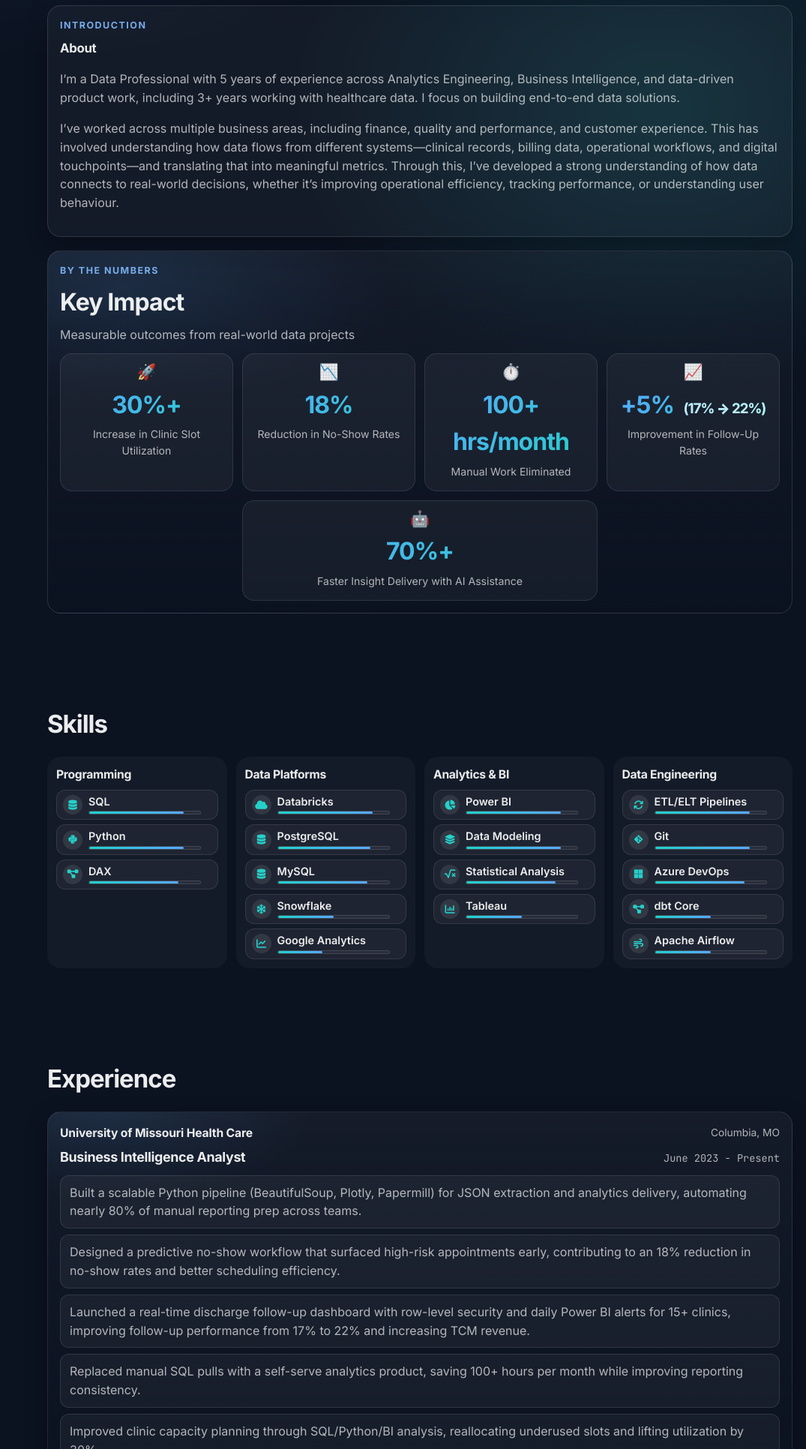
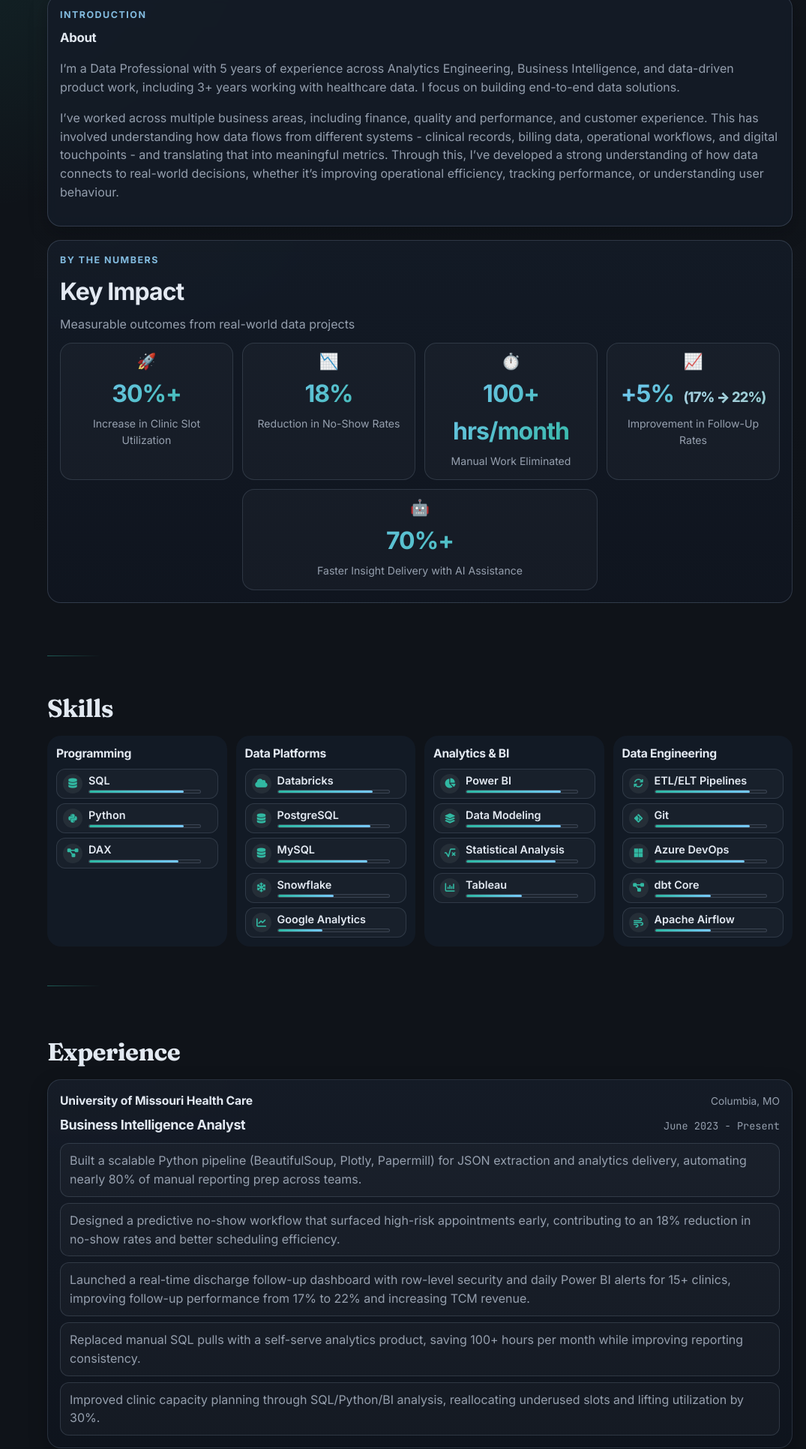
Before and after one commit to mohity667/.github.io, a plain HTML site: page index.html in a window 1280 px wide. Shown: the part 868-2800 px from the top of the page at 75% size, without its empty margins (205-1280 px from the left). Drawn offline with Linux system fonts and the light colour scheme.

Commit message:
Add files via upload

```diff
--- a/index.html
+++ b/index.html
@@ -33,7 +33,7 @@
     <link rel="preconnect" href="https://fonts.googleapis.com" />
     <link rel="preconnect" href="https://fonts.gstatic.com" crossorigin />
     <link
-      href="https://fonts.googleapis.com/css2?family=Inter:wght@400;500;600;700&family=JetBrains+Mono:wght@400;600&display=swap"
+      href="https://fonts.googleapis.com/css2?family=Fraunces:opsz,wght@9..144,600;9..144,700&family=Inter:wght@400;500;600;700&family=JetBrains+Mono:wght@400;600&display=swap"
       rel="stylesheet"
     />
 
@@ -137,7 +137,7 @@
                 I’m a Data Professional with 5 years of experience across Analytics Engineering, Business Intelligence, and data-driven product work, including 3+ years working with healthcare data. I focus on building end-to-end data solutions.
               </p>
               <p class="muted">
-                I’ve worked across multiple business areas, including finance, quality and performance, and customer experience. This has involved understanding how data flows from different systems—clinical records, billing data, operational workflows, and digital touchpoints—and translating that into meaningful metrics. Through this, I’ve developed a strong understanding of how data connects to real-world decisions, whether it’s improving operational efficiency, tracking performance, or understanding user behaviour.
+                I’ve worked across multiple business areas, including finance, quality and performance, and customer experience. This has involved understanding how data flows from different systems - clinical records, billing data, operational workflows, and digital touchpoints - and translating that into meaningful metrics. Through this, I’ve developed a strong understanding of how data connects to real-world decisions, whether it’s improving operational efficiency, tracking performance, or understanding user behaviour.
               </p>
             </article>
 
@@ -465,6 +465,10 @@
                   common KPI questions by ~70% and cut routine analyst requests by ~40%.
                 </p>
               </div>
+              <div class="project-proof">
+                <p class="project-proof-value">70%+</p>
+                <p class="project-proof-label">faster KPI insight delivery</p>
+              </div>
               <div class="project-tags" aria-label="Tech stack tags">
                 <span class="tag">Python</span>
                 <span class="tag">Streamlit</span>
@@ -490,6 +494,10 @@
                   Automated raw-to-mart data flows with validation checks, improving
                   refresh reliability to 90%+ and reducing manual pipeline effort by 60%.
                 </p>
+              </div>
+              <div class="project-proof">
+                <p class="project-proof-value">90%+</p>
+                <p class="project-proof-label">refresh reliability at scale</p>
               </div>
               <div class="project-tags" aria-label="Tech stack tags">
                 <span class="tag">Airflow 3</span>
@@ -517,6 +525,10 @@
                   A capacity and utilization analysis workflow to identify underused
                   slots and reallocate scheduling templates—lifting utilization by 30%.
                 </p>
+              </div>
+              <div class="project-proof">
+                <p class="project-proof-value">30%</p>
+                <p class="project-proof-label">clinic slot utilization increase</p>
               </div>
               <div class="project-tags" aria-label="Tech stack tags">
                 <span class="tag">SQL</span>
--- a/style.css
+++ b/style.css
@@ -7,24 +7,26 @@
 :root {
   --font-sans: "Inter", system-ui, -apple-system, Segoe UI, Roboto, Helvetica,
     Arial, "Apple Color Emoji", "Segoe UI Emoji";
+  --font-display: "Fraunces", Georgia, Cambria, "Times New Roman", serif;
   --font-mono: "JetBrains Mono", ui-monospace, SFMono-Regular, Menlo, Monaco,
     Consolas, "Liberation Mono", "Courier New", monospace;
 
-  /* Analytics-inspired palette: ink + teal/cyan */
-  --bg: #0b1220;
-  --bg-elev: rgba(255, 255, 255, 0.06);
-  --bg-elev-2: rgba(255, 255, 255, 0.1);
-  --text: rgba(255, 255, 255, 0.92);
-  --muted: rgba(255, 255, 255, 0.68);
-  --faint: rgba(255, 255, 255, 0.5);
-  --border: rgba(255, 255, 255, 0.12);
+  /* 2026 refresh palette: graphite + teal + ice + violet */
+  --bg: #0f1319;
+  --bg-elev: rgba(246, 249, 255, 0.035);
+  --bg-elev-2: rgba(246, 249, 255, 0.07);
+  --text: rgba(240, 246, 255, 0.94);
+  --muted: rgba(200, 211, 227, 0.72);
+  --faint: rgba(172, 186, 206, 0.52);
+  --border: rgba(146, 165, 190, 0.24);
 
-  --accent: #25d0c9;
-  --accent-2: #5aa7ff;
-  --accent-ink: #041819;
+  --accent: #31b8a2;
+  --accent-2: #7ac8f7;
+  --accent-3: #9b8df4;
+  --accent-ink: #052019;
 
-  --shadow: 0 12px 50px rgba(0, 0, 0, 0.35);
-  --shadow-soft: 0 10px 30px rgba(0, 0, 0, 0.25);
+  --shadow: 0 18px 60px rgba(3, 6, 12, 0.45);
+  --shadow-soft: 0 8px 24px rgba(3, 6, 12, 0.28);
 
   --radius: 18px;
   --radius-sm: 12px;
@@ -52,21 +54,35 @@ body {
   margin: 0;
   font-family: var(--font-sans);
   color: var(--text);
-  background: radial-gradient(
-      1200px 800px at 20% 10%,
-      rgba(90, 167, 255, 0.14),
-      transparent 55%
-    ),
-    radial-gradient(
-      900px 700px at 85% 20%,
-      rgba(37, 208, 201, 0.14),
-      transparent 55%
-    ),
-    linear-gradient(180deg, var(--bg), var(--bg));
+  background:
+    radial-gradient(1200px 720px at 82% 8%, rgba(122, 200, 247, 0.1), transparent 58%),
+    radial-gradient(900px 620px at 8% 16%, rgba(49, 184, 162, 0.1), transparent 56%),
+    linear-gradient(180deg, #0f1319, #0f1319);
   line-height: 1.55;
   -webkit-font-smoothing: antialiased;
   -moz-osx-font-smoothing: grayscale;
   text-rendering: optimizeLegibility;
+}
+
+body::before {
+  content: "";
+  position: fixed;
+  inset: 0;
+  pointer-events: none;
+  opacity: 0.18;
+  background-image:
+    linear-gradient(rgba(122, 200, 247, 0.04) 1px, transparent 1px),
+    linear-gradient(90deg, rgba(122, 200, 247, 0.04) 1px, transparent 1px);
+  background-size: 34px 34px;
+  mask-image: radial-gradient(circle at 50% 25%, black 35%, transparent 78%);
+  z-index: 0;
+}
+
+main,
+.site-header,
+.footer {
+  position: relative;
+  z-index: 1;
 }
 
 img {
@@ -122,7 +138,7 @@ textarea {
   z-index: 100;
   backdrop-filter: blur(14px);
   -webkit-backdrop-filter: blur(14px);
-  background: color-mix(in srgb, var(--bg) 72%, transparent);
+  background: color-mix(in srgb, #111822 78%, transparent);
   border-bottom: 1px solid var(--border);
 }
 
@@ -229,14 +245,37 @@ textarea {
   position: relative;
 }
 
+.section::before {
+  content: "";
+  position: absolute;
+  top: 0;
+  left: 18px;
+  width: 72px;
+  height: 1px;
+  background: linear-gradient(90deg, var(--accent), transparent);
+  opacity: 0.45;
+}
+
+#about.section,
+#projects.section {
+  background: linear-gradient(180deg, rgba(255, 255, 255, 0.012), transparent);
+}
+
+#skills .container,
+#experience .container {
+  width: min(1180px, calc(100% - 2 * 18px));
+}
+
 .section-head {
   margin-bottom: 18px;
 }
 
 .section-title {
   margin: 0;
+  font-family: var(--font-display);
   font-size: clamp(1.35rem, 1.1rem + 1.2vw, 2.1rem);
-  letter-spacing: -0.03em;
+  letter-spacing: -0.02em;
+  line-height: 1.12;
 }
 
 .section-subtitle {
@@ -302,9 +341,10 @@ textarea {
 
 .hero-title {
   margin: 0;
+  font-family: var(--font-display);
   font-size: clamp(2.1rem, 1.5rem + 4vw, 3.5rem);
-  letter-spacing: -0.04em;
-  line-height: 1.05;
+  letter-spacing: -0.02em;
+  line-height: 1.08;
 }
 
 .hero-title-sub {
@@ -444,16 +484,16 @@ textarea {
 
 .card {
   border: 1px solid var(--border);
-  background: var(--bg-elev);
+  background: color-mix(in srgb, #131a24 90%, transparent);
   border-radius: var(--radius);
   padding: 16px;
   box-shadow: var(--shadow-soft);
 }
 
 .glass {
-  background: color-mix(in srgb, var(--bg-elev) 65%, transparent);
-  backdrop-filter: blur(12px);
-  -webkit-backdrop-filter: blur(12px);
+  background: color-mix(in srgb, #141c27 88%, transparent);
+  backdrop-filter: blur(6px);
+  -webkit-backdrop-filter: blur(6px);
 }
 
 .card-title {
@@ -640,16 +680,9 @@ textarea {
 .impact-panel {
   border: 1px solid var(--border);
   border-radius: var(--radius);
-  background: linear-gradient(
-      180deg,
-      color-mix(in srgb, var(--bg-elev) 75%, transparent),
-      color-mix(in srgb, var(--bg) 90%, transparent)
-    ),
-    radial-gradient(
-      520px 220px at 10% 10%,
-      rgba(90, 167, 255, 0.14),
-      transparent 70%
-    );
+  background:
+    linear-gradient(180deg, rgba(19, 27, 38, 0.92), rgba(16, 22, 32, 0.9)),
+    radial-gradient(500px 220px at 8% 0%, rgba(122, 200, 247, 0.1), transparent 72%);
   padding: 16px;
 }
 
@@ -916,16 +949,9 @@ textarea {
 .experience-card {
   border: 1px solid color-mix(in srgb, var(--border) 80%, transparent);
   border-radius: var(--radius);
-  background: linear-gradient(
-      180deg,
-      color-mix(in srgb, var(--bg-elev) 78%, transparent),
-      color-mix(in srgb, var(--bg) 92%, transparent)
-    ),
-    radial-gradient(
-      380px 160px at 8% 0%,
-      rgba(90, 167, 255, 0.12),
-      transparent 72%
-    );
+  background:
+    linear-gradient(180deg, rgba(21, 28, 39, 0.92), rgba(15, 21, 30, 0.9)),
+    radial-gradient(420px 170px at 6% 0%, rgba(155, 141, 244, 0.11), transparent 72%);
   box-shadow: var(--shadow-soft);
   padding: 16px;
 }
@@ -995,17 +1021,20 @@ textarea {
 
 .project-card {
   border: 1px solid var(--border);
-  background: var(--bg-elev);
+  background:
+    linear-gradient(180deg, rgba(20, 28, 38, 0.95), rgba(14, 20, 29, 0.94));
   border-radius: var(--radius);
   padding: 16px;
   box-shadow: var(--shadow-soft);
   display: grid;
   gap: 14px;
+  align-content: start;
 }
 
 .project-title {
   margin: 0;
-  letter-spacing: -0.02em;
+  letter-spacing: -0.015em;
+  font-size: 1.1rem;
 }
 
 .project-desc {
@@ -1017,6 +1046,31 @@ textarea {
   display: flex;
   flex-wrap: wrap;
   gap: 8px;
+}
+
+.project-proof {
+  display: grid;
+  gap: 2px;
+  padding: 10px 12px;
+  border-radius: 12px;
+  border: 1px solid color-mix(in srgb, var(--border) 75%, transparent);
+  background: color-mix(in srgb, var(--bg-elev-2) 70%, transparent);
+}
+
+.project-proof-value {
+  margin: 0;
+  font-size: 1.25rem;
+  font-family: var(--font-display);
+  letter-spacing: -0.02em;
+  color: color-mix(in srgb, var(--accent-2) 80%, white 20%);
+}
+
+.project-proof-label {
+  margin: 0;
+  color: var(--muted);
+  font-size: 0.82rem;
+  text-transform: uppercase;
+  letter-spacing: 0.06em;
 }
 
 .project-links {
@@ -1032,7 +1086,7 @@ textarea {
   padding: 10px 12px;
   border-radius: 14px;
   border: 1px solid var(--border);
-  background: color-mix(in srgb, var(--bg-elev) 78%, transparent);
+  background: color-mix(in srgb, #1a2330 82%, transparent);
   color: var(--muted);
   font-weight: 800;
   transition: transform 120ms ease, background 120ms ease, color 120ms ease,
@@ -1042,8 +1096,8 @@ textarea {
 .link:hover {
   transform: translateY(-1px);
   color: var(--text);
-  background: var(--bg-elev-2);
-  border-color: color-mix(in srgb, var(--border) 70%, var(--accent) 30%);
+  background: color-mix(in srgb, #202b3b 86%, transparent);
+  border-color: color-mix(in srgb, var(--border) 72%, var(--accent-3) 28%);
 }
 
 /* EDUCATION */
```
